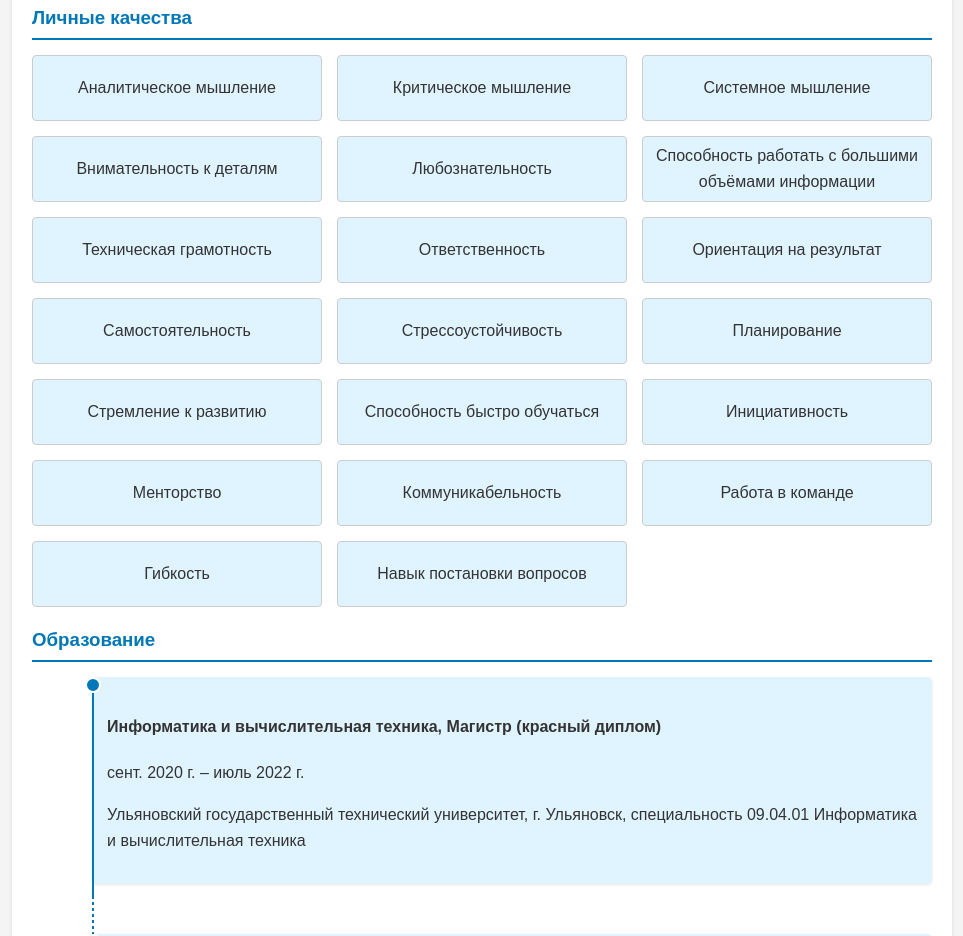
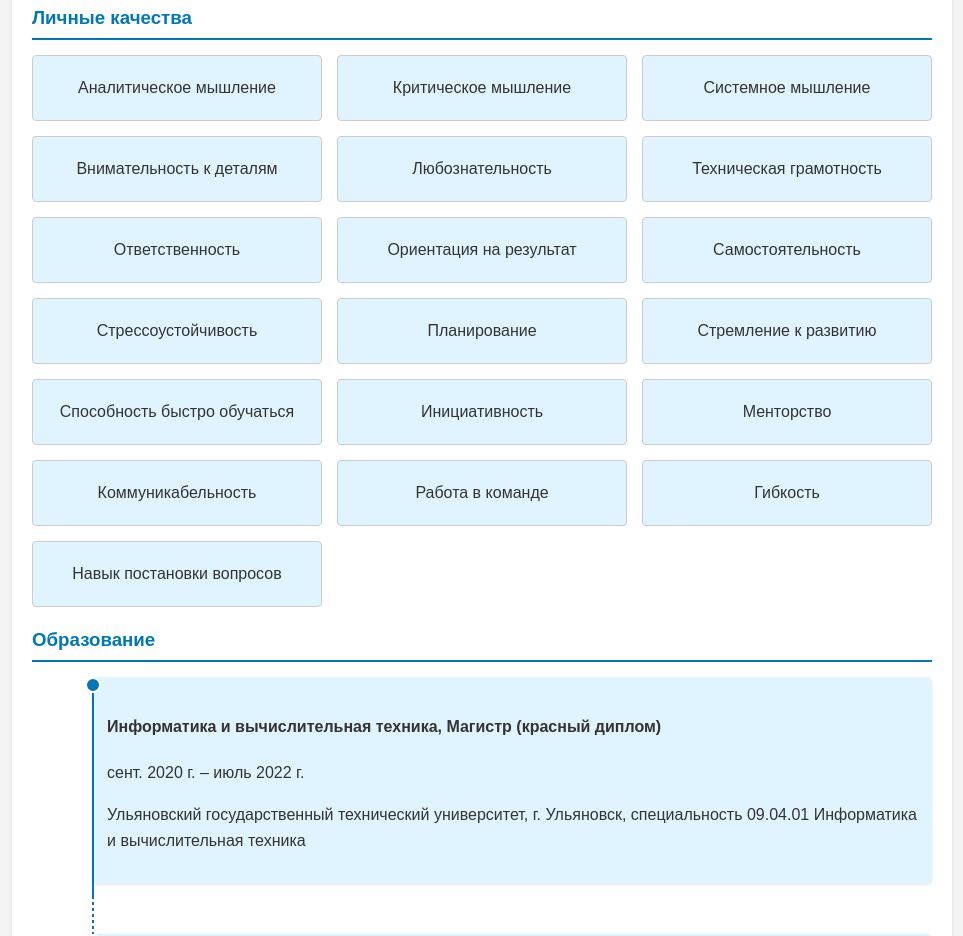
Before and after one commit to UdixOper/resume-QA, a plain HTML site: page index.html in a window 1280 px wide. Shown: the part 5696-6632 px from the top of the page, without its empty margins (158-1121 px from the left). Drawn offline with Linux system fonts and the light colour scheme.

Commit message:
Load resume -v 4

```diff
--- a/index.html
+++ b/index.html
@@ -303,7 +303,6 @@
         <div class="skill-box">Системное мышление</div>
         <div class="skill-box">Внимательность к деталям</div>
         <div class="skill-box">Любознательность</div>
-        <div class="skill-box">Способность работать с большими объёмами информации</div>
         <div class="skill-box">Техническая грамотность</div>
         <div class="skill-box">Ответственность</div>
         <div class="skill-box">Ориентация на результат</div>
```
